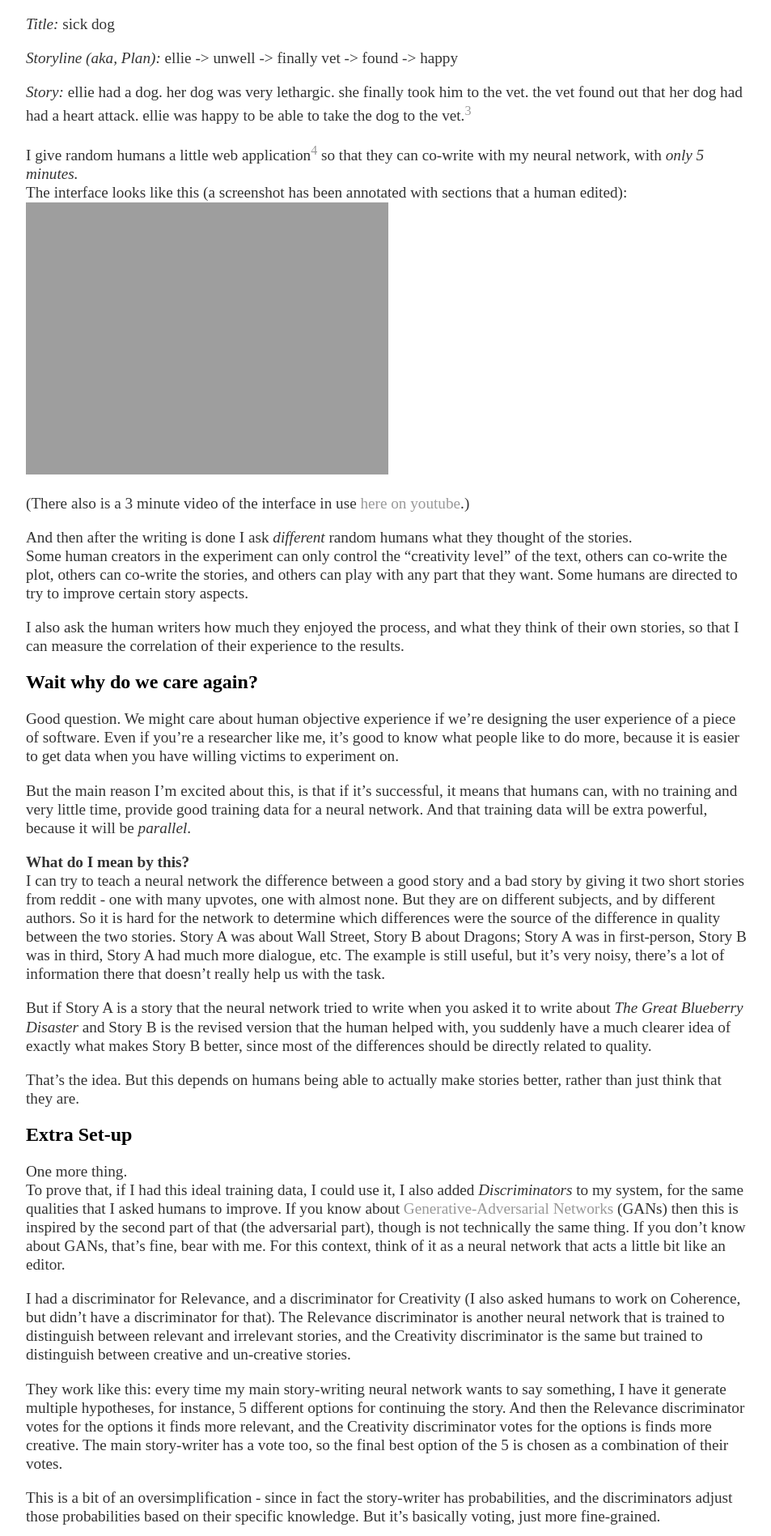
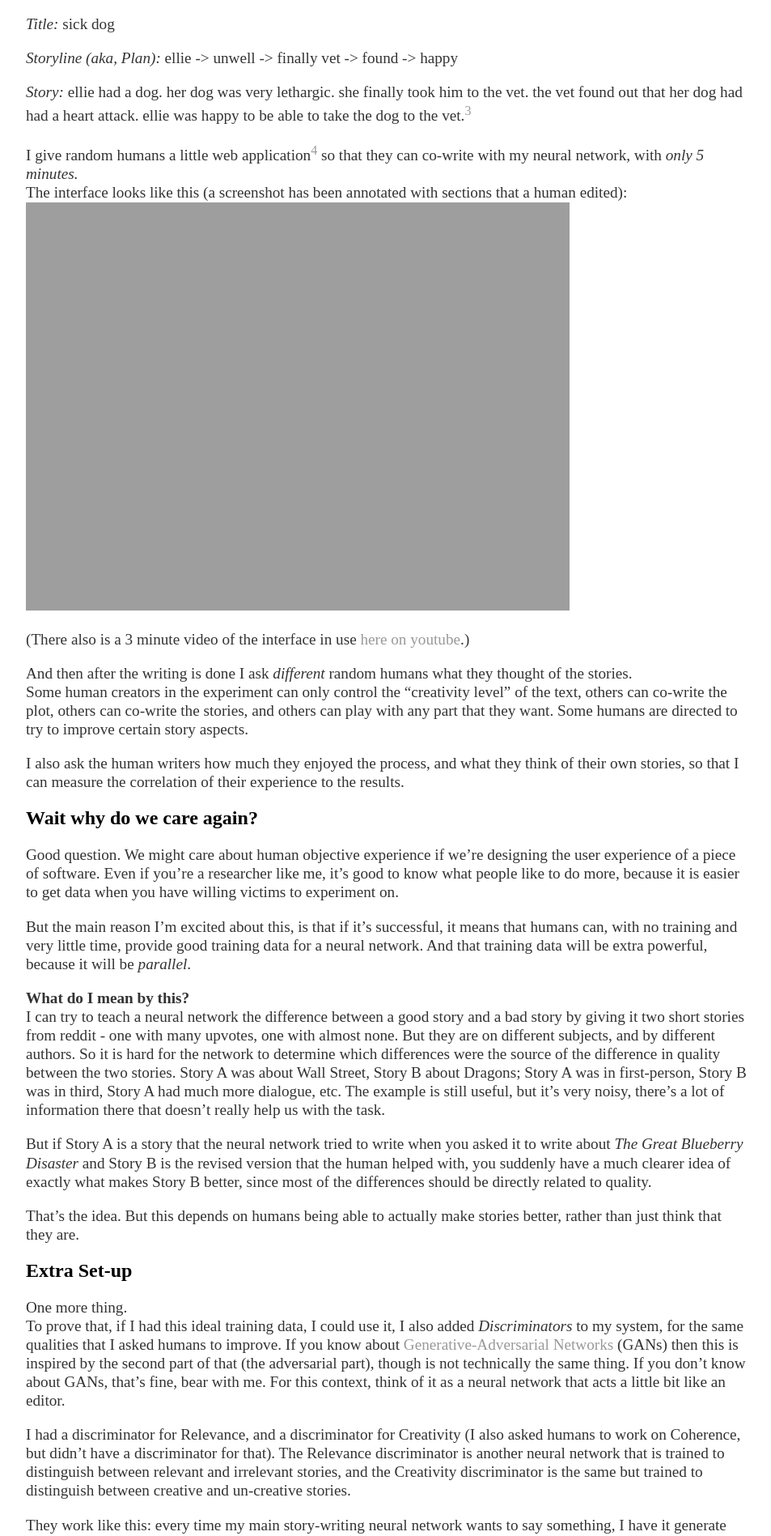
Before and after one commit to seraphinatarrant/seraphinatarrant.github.io, a Jekyll site: the page built from _posts/2019-05-09-interactive-NLG.md, in a window 1280 px wide. Shown: the part 1097-2994 px from the top of the page at 81% size, without its empty margins (160-1113 px from the left). Built offline with Jekyll 4.4.1, drawn with Linux system fonts in a browser that asks for light colours.

Commit message:
change all sizes of graphics for mobile friendliness

```diff
--- a/_posts/2019-05-09-interactive-NLG.md
+++ b/_posts/2019-05-09-interactive-NLG.md
@@ -52,7 +52,7 @@
 with my neural network, with _only 5 minutes._ <br>
 The interface looks like this (a screenshot has been annotated with sections that a human edited):
 <br>
-![Screenshot of Interface](https://seraphinatarrant.github.io/images/medium_interactive_annotated_blue.png){:height="50%" width="50%"}
+![Screenshot of Interface](https://seraphinatarrant.github.io/images/medium_interactive_annotated_blue.png){:height="75%" width="75%"}
 <br>
 
 (There also is a 3 minute video of the interface in use [here on youtube](https://www.youtube.com/watch?v=-hGd2399dnA&feature=youtu.be).)
@@ -122,10 +122,10 @@
 Here are the results from my experiments (I will explain them in English after):
 <br>
 ### Pretty graph of the results of all the variations on interactivity:
-![Results graph](https://seraphinatarrant.github.io/images/NAACL_results_graph.png){:height="50%" width="50%"}
+![Results graph](https://seraphinatarrant.github.io/images/NAACL_results_graph.png){:height="75%" width="75%"}
 
 ### Tables of numbers of the results:
-![Results tables](https://seraphinatarrant.github.io/images/NAACL_results_tables.png){:height="50%" width="50%"}
+![Results tables](https://seraphinatarrant.github.io/images/NAACL_results_tables.png){:height="70%" width="70%"}
 <br>
 
 The takeaways are these:
```
